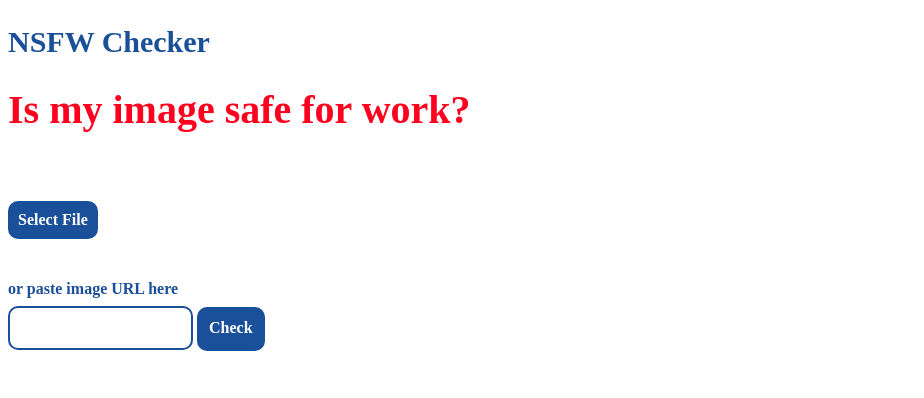
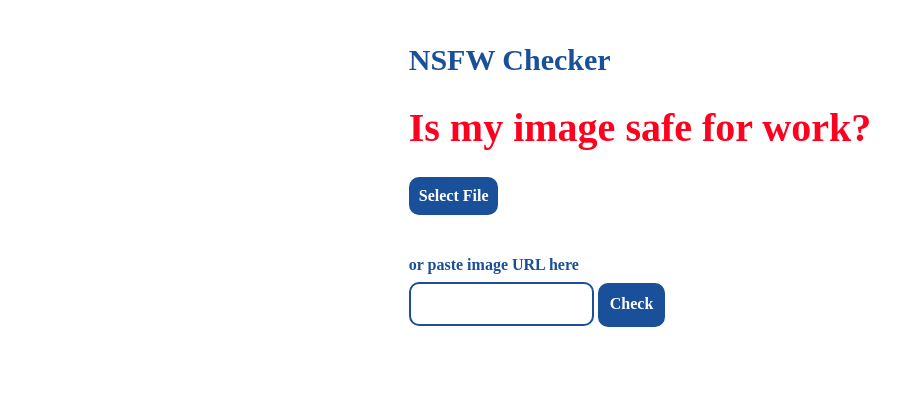
Before and after one commit to Chainers/nsfwchecker, a Django app: page / in a window 1280 px wide. Shown: the top 398 px of the page, without its empty margins (0-924 px from the left). Run offline with Django 3.2, Linux system fonts and the light colour scheme; parts of the project's set-up code (start-up, migrations or seed data) failed here and were passed over; some libraries are stand-ins or nearby versions.

Commit message:
Small UI fixes

```diff
--- a/nsfwchecker/static/js/script.js
+++ b/nsfwchecker/static/js/script.js
@@ -30,7 +30,7 @@ $(document).ready(function(){
                     var rate = Number((value).toFixed(2));
                     $("#loader").hide();
                     $(".loader-text").hide();
-                    $("#rate").text("Your nsfw rate: " + rate * 100 + "%");
+                    $("#rate").text("Your NSFW rate: " + rate * 100 + "%");
             },
             error: function(jqXHR, textStatus, errorMessage) {
                 console.log(errorMessage); // Optional
--- a/nsfwchecker/static/style.css
+++ b/nsfwchecker/static/style.css
@@ -1,6 +1,6 @@
 #loader {
     border: 5px solid #f3f3f3; /* Light grey */
-    border-top: 5px solid #3498db; /* Blue */
+    border-top: 5px solid #1a5099; /* Blue */
     border-radius: 50%;
     width: 10px;
     height: 10px;
--- a/nsfwchecker/templates/index.html
+++ b/nsfwchecker/templates/index.html
@@ -9,20 +9,26 @@
 
 {% block content %}
 <div class="content">
+    <table style="border-collapse: collapse; margin: auto;">
+        <tr>
+            <td style="padding:10px;">
                 <h2 style="color:#1a5099;font-size:30px;">NSFW Checker</h2>
                 <h1 style="color:#ff001f;font-size:40px;">Is my image safe for work?</h1>
-    <img src="" style="max-width:200px; max-height:200px;" />
-    <div class='loader-text' style="color:#1a5099; font-weight:bold; padding: 8px 0px;">Getting NSFW score for the image</div>
-    <div id="loader"></div><br>
-    <p id="rate" style="color:#1a5099; font-size:24px; font-weight:bold"></p>
                 <div>
                     <span style="background-color:#1a5099; height:18px; color: white; padding:10px; font-weight: bold; display: inline-block; margin-bottom: 20px; cursor:pointer; border-radius: 10px;" class='select-file'>Select File</span>
                 </div>
                 <input type="file" id="ff" style="visibility:hidden;">
                 <div style="color:#1a5099; font-weight:bold; padding-bottom: 8px;">or paste image URL here</div>
-    <div>
+                <div style="padding-bottom:20px">
                     <input type='text' style="height:38px; border-color:#1a5099; border-style:solid; border-radius: 10px; outline:none" class='url' />
                     <span style="background-color:#1a5099; color: white; padding:10px; font-weight: bold; display: inline-block; border: 2px solid; border-color:#1a5099; height: 20px; cursor:pointer; border-radius: 10px;" class='checkbtn'>Check</span>
                 </div>
+                <img src="" style="max-width:250px; max-height:250px;" />
+                <div class='loader-text' style="color:#1a5099; font-weight:bold; padding: 8px 0px;">Getting NSFW score for the image</div>
+                <div id="loader"></div><br>
+                <p id="rate" style="color:#1a5099; font-size:24px; font-weight:bold"></p>
+            </td>
+        </tr>
+    </table>
 </div>
 {% endblock %}
```
Also changed, not shown: nsfwchecker/static/images/Spinner.gif (added). Lines whose indentation alone changed are shown as unchanged.
